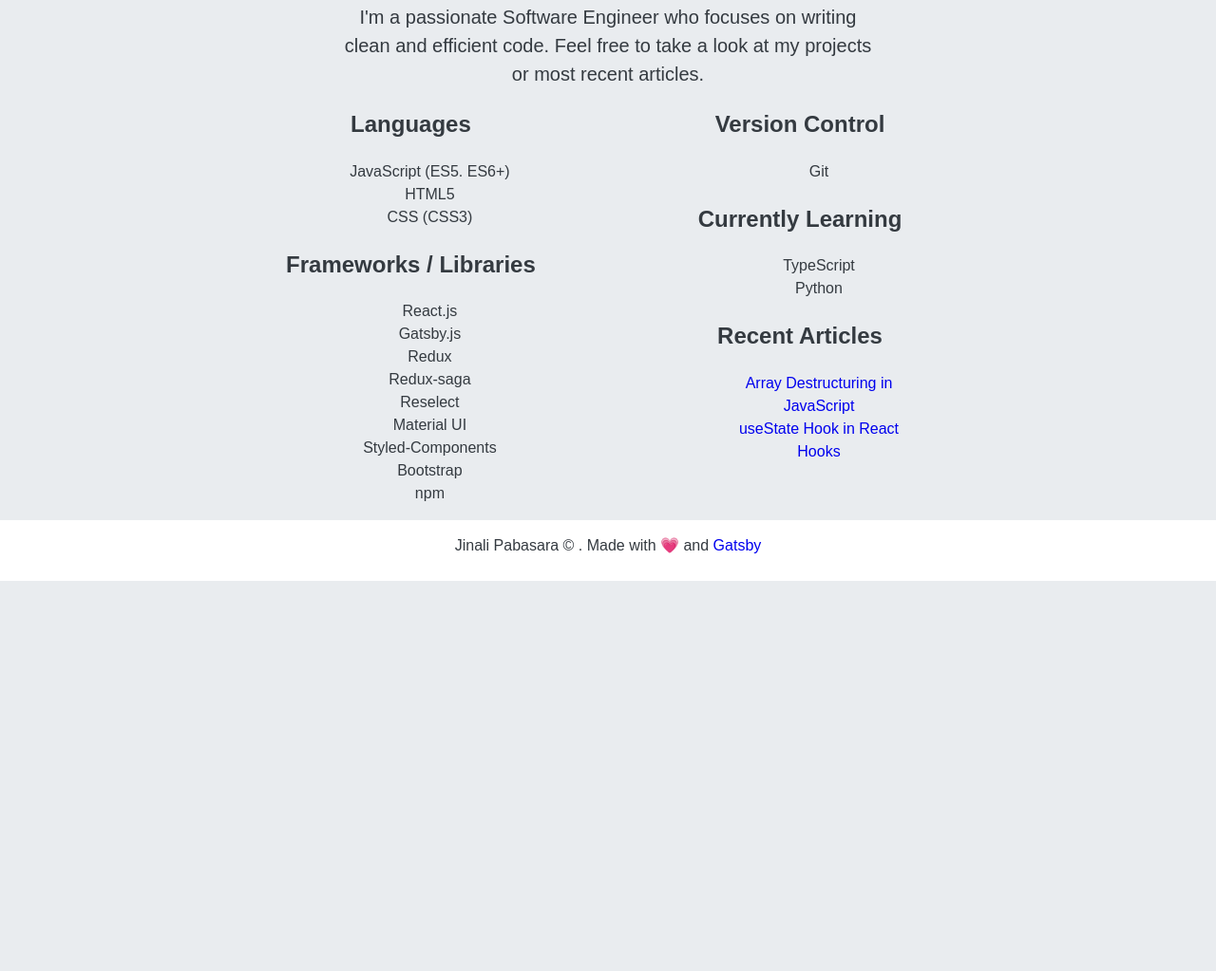
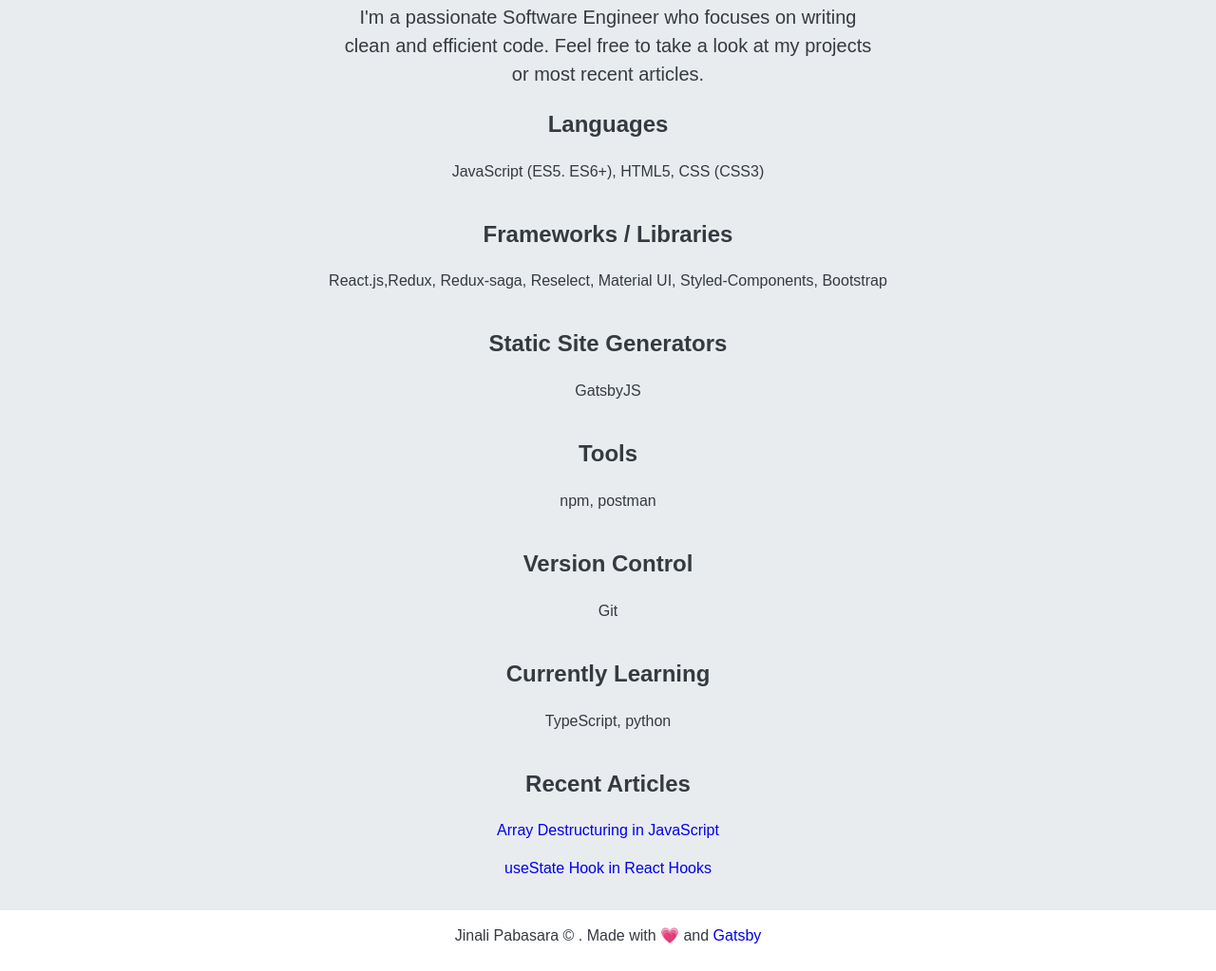
Before and after one commit to jinali98/portfolio, a Gatsby site: page /about in a window 1280 px wide. Shown: the part 482-1505 px from the top of the page at 95% size. Before the commit the page ends 1094 px from the top, so only its background shows below. Built offline with nearby package versions, Linux system fonts and the light colour scheme; Gatsby itself is replaced by a stand-in of ours.

Commit message:
updated config file

```diff
--- a/gatsby-config.js
+++ b/gatsby-config.js
@@ -6,6 +6,11 @@
 
 module.exports = {
   /* Your site config here */
+  siteMetadata: {
+    title: "Hi, I'm Jinali",
+    description: "I'm a Software Engineer from Colombo, Sri Lanka",
+    author: "@jinalipabasara",
+  },
   plugins: [
     `gatsby-plugin-styled-components`,
     `gatsby-plugin-image`,
--- a/src/components/ProjectCard/ProjectCard.js
+++ b/src/components/ProjectCard/ProjectCard.js
@@ -1,3 +1,4 @@
+import { Link } from "gatsby"
 import React from "react"
 import {
   Card,
@@ -6,8 +7,8 @@ import {
   ChipContent,
   Image,
 } from "./ProjectCard.styles"
-
-const ProjectCard = () => {
+const ProjectCard = props => {
+  console.log(props)
   return (
     <Card>
       <CardTitle>MyMeal - Calorie Tracker App</CardTitle>
@@ -27,7 +28,9 @@ const ProjectCard = () => {
         find healthy recipes, collect favourite recipes, and learn about the
         calorie content of various food items.
       </p>
-      <button>View</button>
+      <Link to="/projects/amish-furniture-app">
+        <button>View</button>
+      </Link>
     </Card>
   )
 }
--- a/src/pages/about/index.js
+++ b/src/pages/about/index.js
@@ -22,47 +22,43 @@ const About = () => {
         <SkillsSection>
           <div>
             <h2>Languages</h2>
-            <ul>
-              <li>JavaScript (ES5. ES6+)</li>
-              <li>HTML5</li>
-              <li>CSS (CSS3)</li>
-            </ul>
+            <p>JavaScript (ES5. ES6+), HTML5, CSS (CSS3)</p>
+          </div>
+          <div>
             <h2>Frameworks / Libraries</h2>
-            <ul>
-              <li>React.js</li>
-              <li>Gatsby.js</li>
-              <li>Redux</li>
-              <li>Redux-saga</li>
-              <li>Reselect</li>
-              <li>Material UI</li>
-              <li>Styled-Components</li>
-              <li>Bootstrap</li>
-              <li>npm</li>
-            </ul>
+            <p>
+              React.js,Redux, Redux-saga, Reselect, Material UI,
+              Styled-Components, Bootstrap
+            </p>
+          </div>
+          <div>
+            <h2>Static Site Generators</h2>
+            <p>GatsbyJS</p>
+          </div>
+          <div>
+            <h2>Tools</h2>
+            <p>npm, postman</p>
           </div>
           <div>
             <h2>Version Control</h2>
-            <ul>
-              <li>Git</li>
-            </ul>
+            <p>Git</p>
+          </div>
+          <div>
             <h2>Currently Learning</h2>
-            <ul>
-              <li>TypeScript</li>
-              <li>Python</li>
-            </ul>
+            <p>TypeScript, python</p>
+          </div>
+          <div>
             <h2>Recent Articles</h2>
-            <ul>
-              <li>
+            <p>
               <a href="https://medium.com/@jinalipabasara/array-destructuring-in-javascript-b117c31418af">
                 Array Destructuring in JavaScript
               </a>
-              </li>
-              <li>
+            </p>
+            <p>
               <a href="https://medium.com/@jinalipabasara/usestate-hook-in-react-hooks-42f99a08f8f">
                 useState Hook in React Hooks
               </a>
-              </li>
-            </ul>
+            </p>
           </div>
         </SkillsSection>
       </AboutWrapper>
--- a/src/pages/about/index.styles.js
+++ b/src/pages/about/index.styles.js
@@ -35,7 +35,8 @@ export const SkillsSection = styled.div`
   width: 100%;
   margin: auto;
   display: flex;
-  justify-content: space-around;
+  flex-direction: column;
+  /* justify-content: space-around; */
 
   ul {
     text-align: center;
@@ -46,7 +47,6 @@ export const SkillsSection = styled.div`
   @media screen and (max-width: 992px) {
     width: 80%;
     margin: auto;
-    flex-direction: column;
     align-items: center;
     text-align: center;
     justify-content: space-between;
```
Also changed, not shown: src/pages/index.js (+0 -10 lines). Lines whose indentation alone changed are shown as unchanged.
